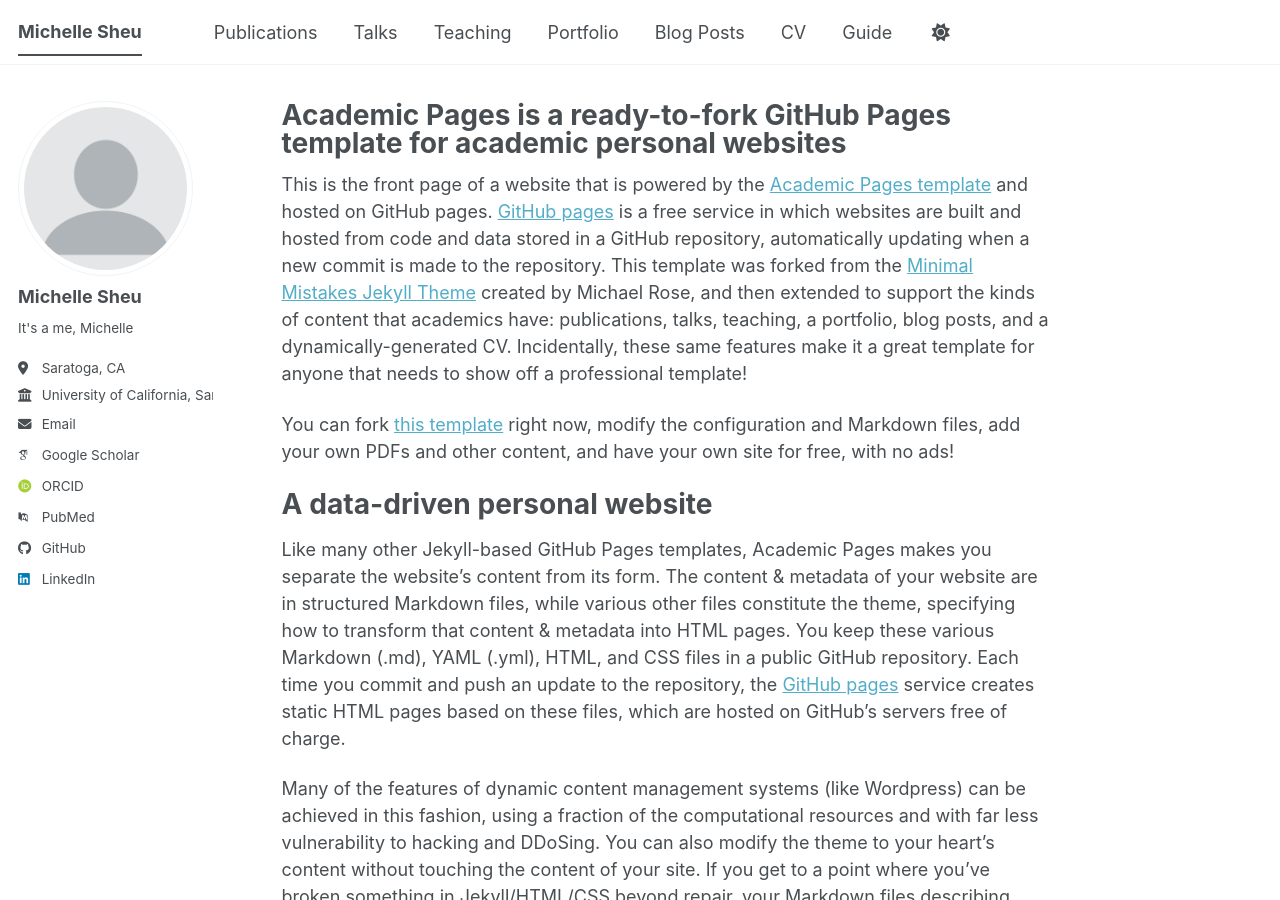
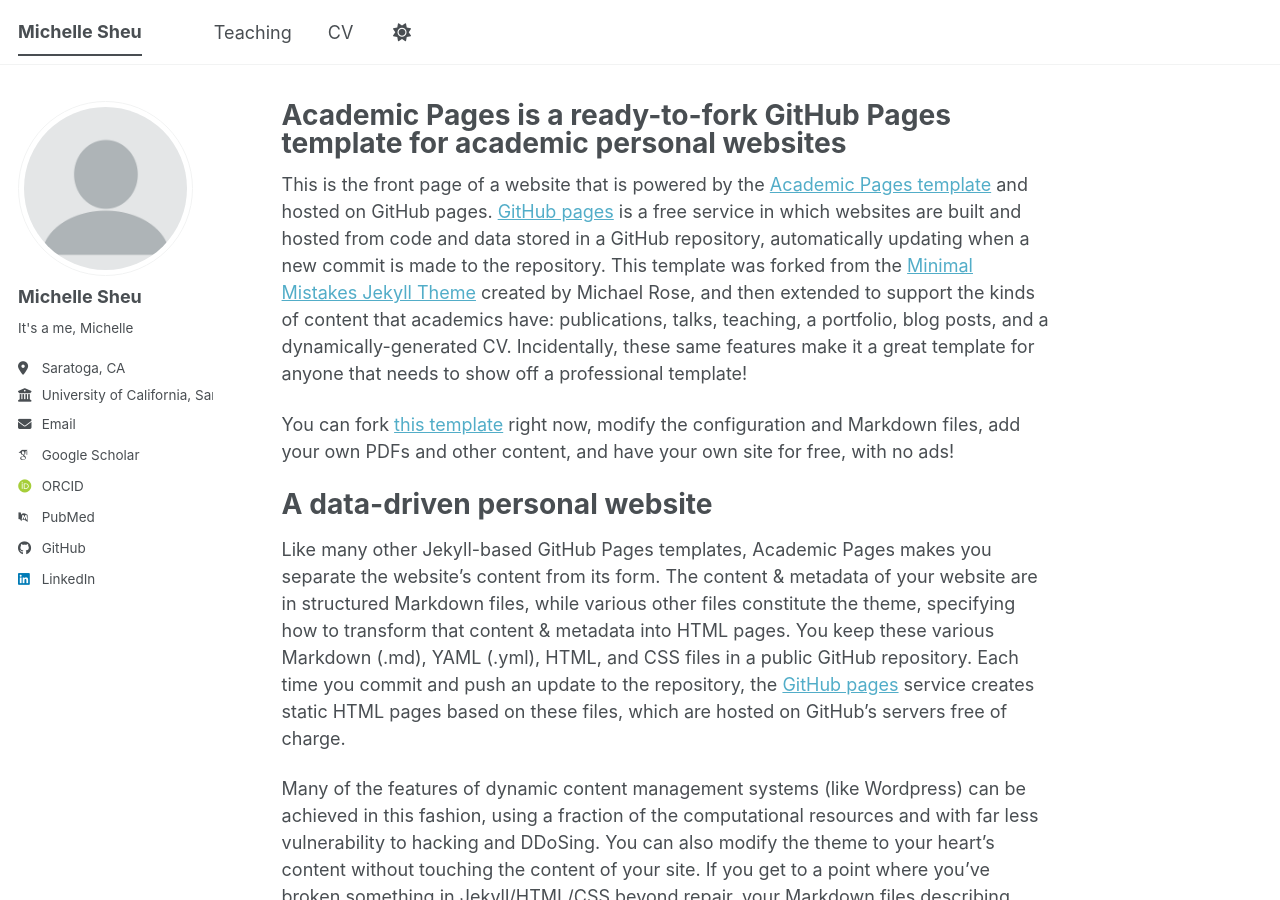
Before and after one commit to michellesheu/michellesheu.github.io, a Jekyll site: the page built from _pages/about.md, in a window 1280 px wide and 900 px high. Built offline with Jekyll 4.4.1, drawn with Linux system fonts in a browser that asks for light colours; some web fonts are replaced; a script bundle is joined from its source files by our own code; library files that are not in the unit come from our copies.

Commit message:
Update navigation.yml to comment out sections
Commented out the 'Publications' and 'Talks' sections in the navigation.

```diff
--- a/_data/navigation.yml
+++ b/_data/navigation.yml
@@ -8,26 +8,14 @@
 #      Markdown formatted page while the second is generated using JSON.
 
 main:
-  - title: "Publications"
-    url: /publications/
-
-  - title: "Talks"
-    url: /talks/
+  # - title: "Publications"
+  #   url: /publications/
 
   - title: "Teaching"
     url: /teaching/
-
-  - title: "Portfolio"
-    url: /portfolio/
-
-  - title: "Blog Posts"
-    url: /year-archive/
 
   - title: "CV"
     url: /cv/
 
   # - title: "CV"
   #   url: /cv-json/
-
-  - title: "Guide"
-    url: /markdown/
```
